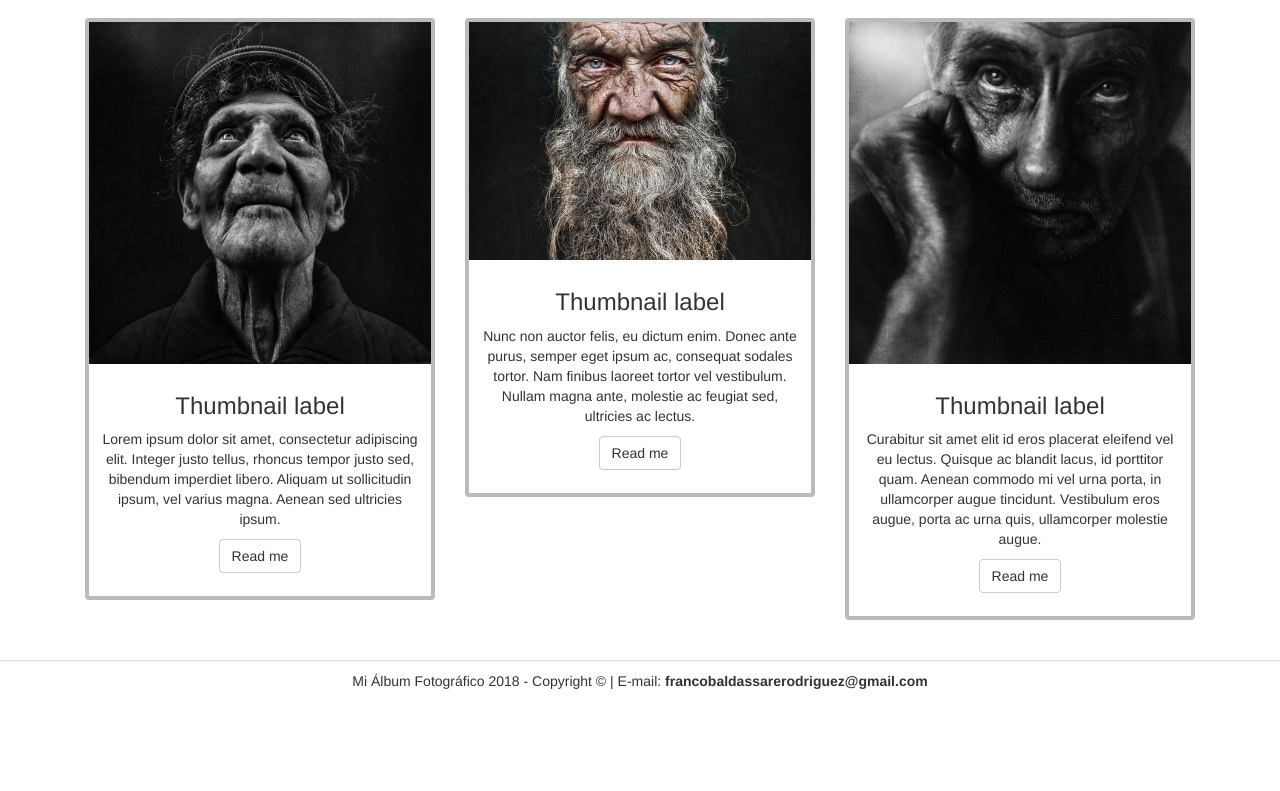
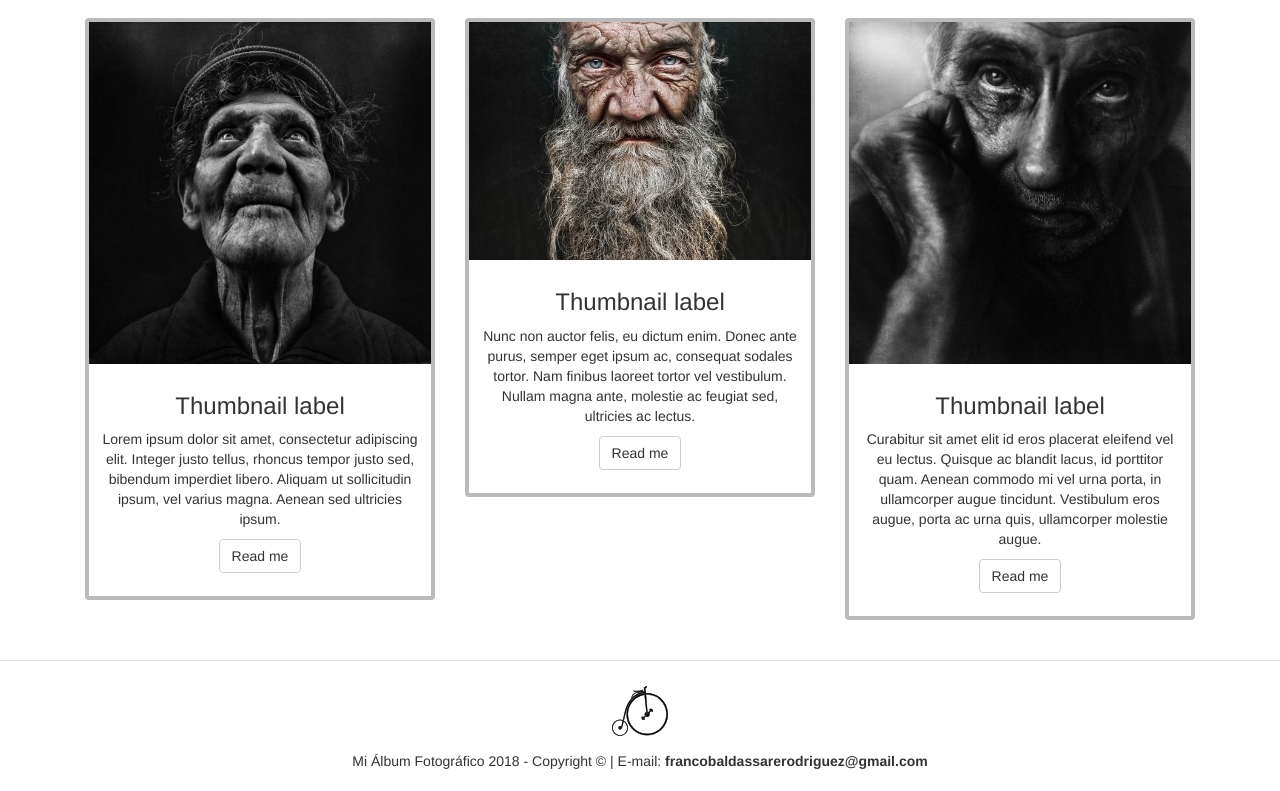
Before and after one commit to Fbaldassare/Desafio-Latam-08102018, a plain HTML site: page index.html in a window 1280 px wide. Shown: the part 1898-2689 px from the top of the page. Before the commit the page ends 2609 px from the top, so only its background shows below. Drawn offline with nearby package versions, Linux system fonts and the light colour scheme.

Commit message:
últimos cambios

```diff
--- a/index.html
+++ b/index.html
@@ -184,6 +184,9 @@
 
 <footer>
 	<div class="container">
+		<img class ="center" src="img/oldbycicle.svg"></a>
+	</div>
+	<div class="container">
 		<p>Mi Álbum Fotográfico 2018 - Copyright © | E-mail: <b>francobaldassarerodriguez@gmail.com</b></p>
 	</div>
 </footer>
--- a/style.css
+++ b/style.css
@@ -41,6 +41,12 @@ footer {
 	margin-top: 20px;
 }
 
+.center {
+	text-align: center;
+	height: 80px;
+	padding: 15px 0 15px 0;
+}
+
 
 
 @media (max-width: 780px){
```
Also changed, not shown: 1 other file.
